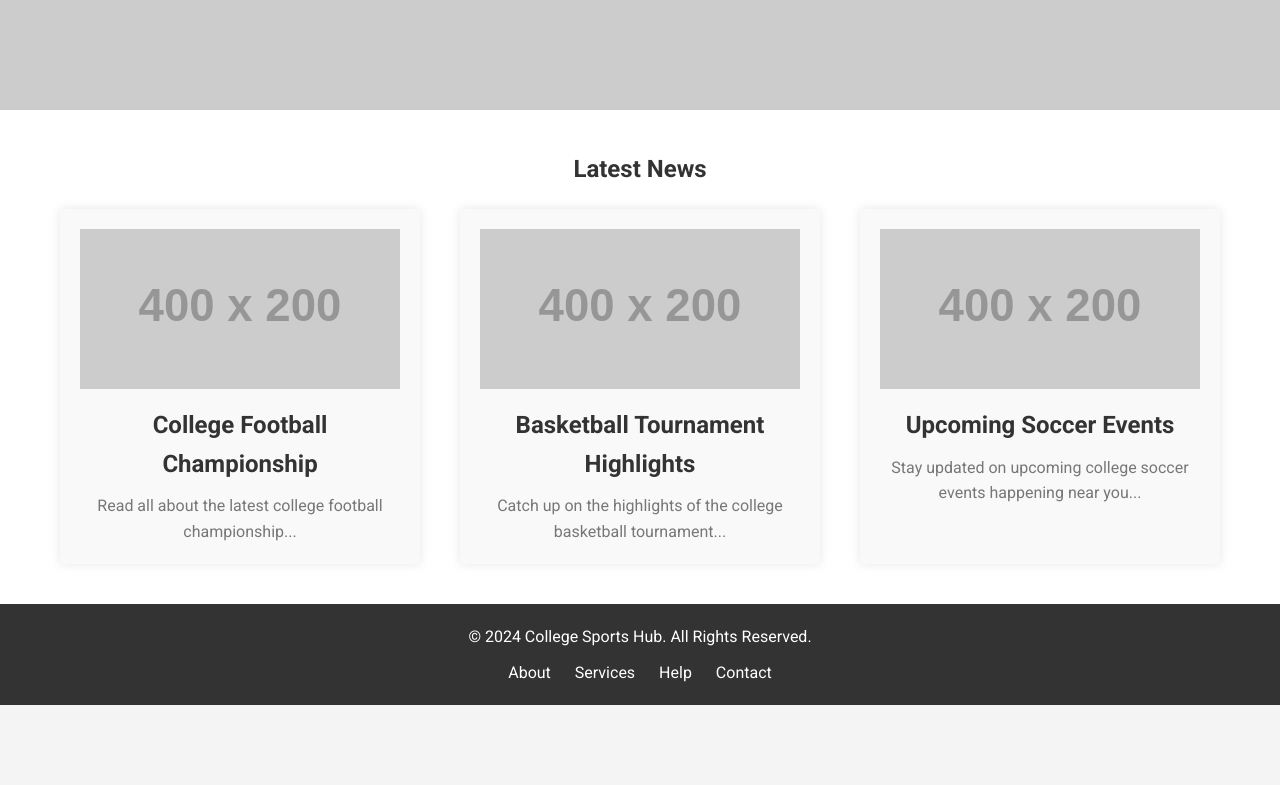
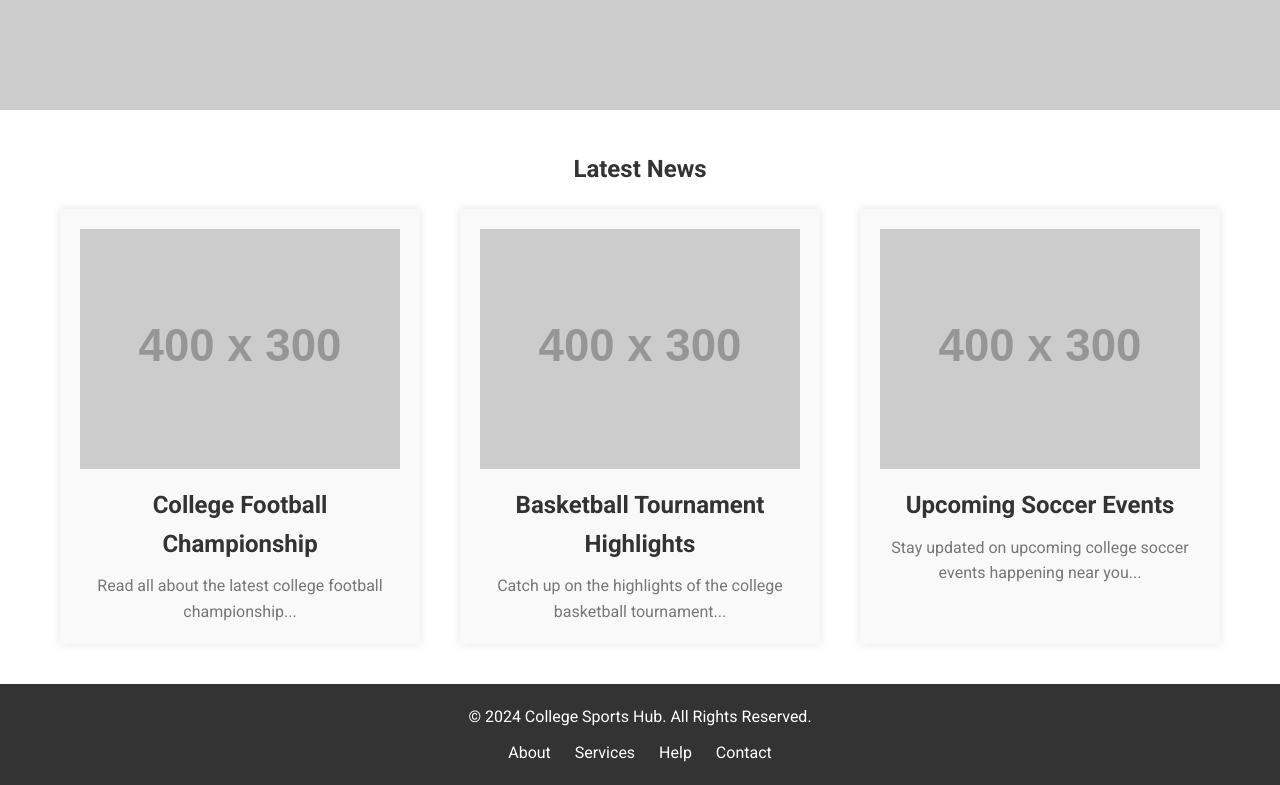
Before and after one commit to College-project-01/Project-1-college-sports-website-, a plain HTML site: page index.html in a window 1280 px wide. Shown: the part 381-1166 px from the top of the page. Before the commit the page ends 1086 px from the top, so only its background shows below. Drawn offline with Linux system fonts and the light colour scheme; placeholder pictures from the web are drawn by us.

Commit message:
Update index.html

```diff
--- a/index.html
+++ b/index.html
@@ -3,14 +3,14 @@
 <head>
     <meta charset="UTF-8">
     <meta name="viewport" content="width=device-width, initial-scale=1.0">
+    <meta http-equiv="X-UA-Compatible" content="ie=edge">
     <title>College Sports Hub</title>
     <link rel="stylesheet" href="css/styles.css">
-    <link rel="preconnect" href="https://fonts.googleapis.com">
     <link href="https://fonts.googleapis.com/css2?family=Roboto:wght@400;700&display=swap" rel="stylesheet">
 </head>
 <body>
 
-    <!-- Header Section -->
+    <!-- Fixed Header Section -->
     <header>
         <div class="logo">
             <h1>College Sports Hub</h1>
@@ -42,17 +42,17 @@
         <h2>Latest News</h2>
         <div class="news-carousel">
             <div class="news-item">
-                <img src="https://via.placeholder.com/400x200" alt="News 1">
+                <img src="https://via.placeholder.com/400x300" alt="Football Championship">
                 <h3>College Football Championship</h3>
                 <p>Read all about the latest college football championship...</p>
             </div>
             <div class="news-item">
-                <img src="https://via.placeholder.com/400x200" alt="News 2">
+                <img src="https://via.placeholder.com/400x300" alt="Basketball Highlights">
                 <h3>Basketball Tournament Highlights</h3>
                 <p>Catch up on the highlights of the college basketball tournament...</p>
             </div>
             <div class="news-item">
-                <img src="https://via.placeholder.com/400x200" alt="News 3">
+                <img src="https://via.placeholder.com/400x300" alt="Soccer Events">
                 <h3>Upcoming Soccer Events</h3>
                 <p>Stay updated on upcoming college soccer events happening near you...</p>
             </div>
@@ -61,13 +61,15 @@
 
     <!-- Footer Section -->
     <footer>
+        <div class="footer-content">
             <p>&copy; 2024 College Sports Hub. All Rights Reserved.</p>
-        <ul>
+            <ul class="footer-links">
                 <li><a href="#">About</a></li>
                 <li><a href="#">Services</a></li>
                 <li><a href="#">Help</a></li>
                 <li><a href="#">Contact</a></li>
             </ul>
+        </div>
     </footer>
 
     <script src="js/script.js"></script>
```
Lines whose indentation alone changed are shown as unchanged.
